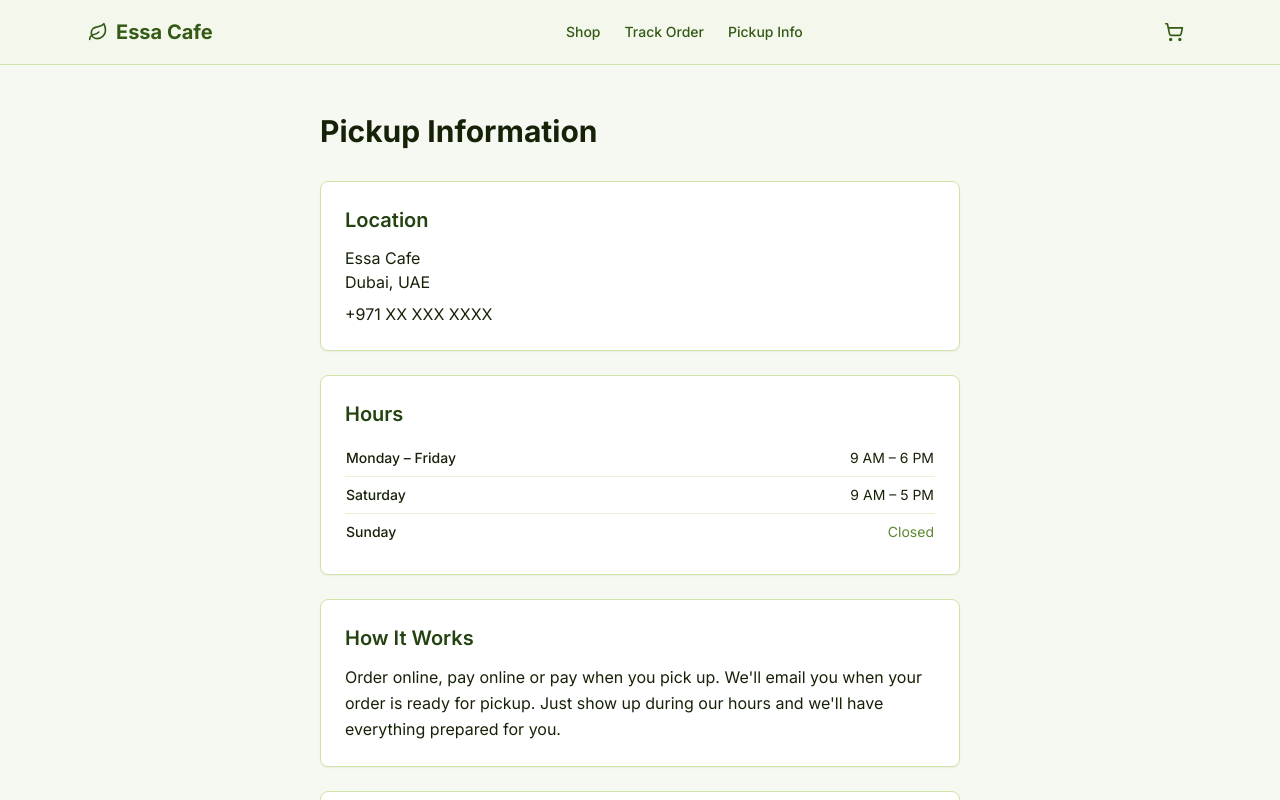
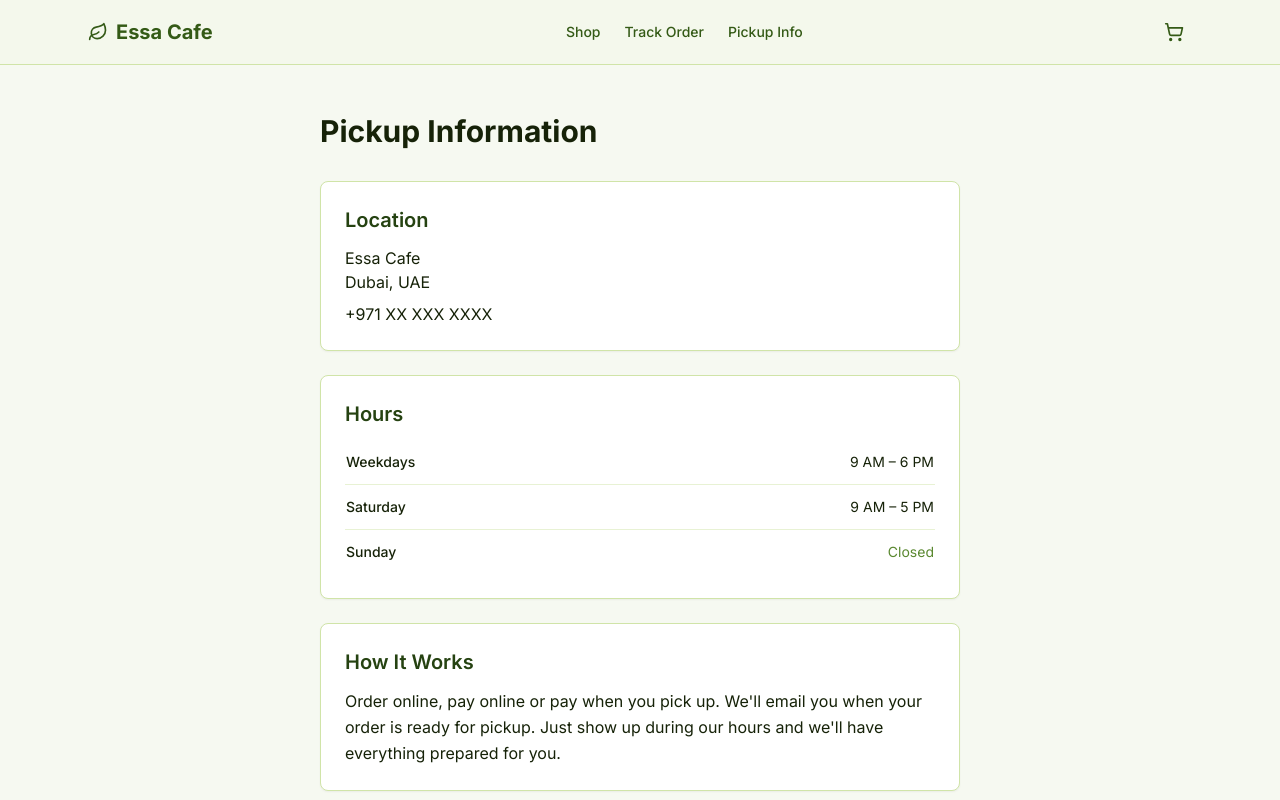
Before and after one commit to ashrid/essa-coffee, a Next.js app: page /pickup-info in a window 1280 px wide. Shown: the top 800 px of the page. Built offline with nearby package versions, Linux system fonts and the light colour scheme.

Commit message:
fix: simplify pickup page hours labels
Shorten the weekdays label and loosen the hours table spacing so the pickup page reads cleanly line by line.

Ultraworked with [Sisyphus](https://github.com/code-yeongyu/oh-my-openagent)

Co-authored-by: Sisyphus <clio-agent@sisyphuslabs.ai>

```diff
--- a/app/(store)/pickup-info/page.tsx
+++ b/app/(store)/pickup-info/page.tsx
@@ -46,8 +46,8 @@ export default function PickupInfoPage() {
                 key={row.day}
                 className={index < hours.length - 1 ? "border-b border-cream-100" : ""}
               >
-                <td className="py-2 font-medium">{row.day}</td>
-                <td className={`py-2 text-right ${row.hours === "Closed" ? "text-sage-500" : ""}`}>
+                <td className="w-1/3 py-3 pr-4 font-medium align-top">{row.day}</td>
+                <td className={`py-3 text-right align-top ${row.hours === "Closed" ? "text-sage-500" : ""}`}>
                   {row.hours}
                 </td>
               </tr>
--- a/lib/shop-hours.ts
+++ b/lib/shop-hours.ts
@@ -306,9 +306,9 @@ export function getDetailedHours(): Array<{ day: string; hours: string }> {
 
   // Weekdays (Mon-Fri)
   if (weekdayHours) {
-    result.push({ day: "Monday – Friday", hours: weekdayHours });
+    result.push({ day: "Weekdays", hours: weekdayHours });
   } else {
-    result.push({ day: "Monday – Friday", hours: "Closed" });
+    result.push({ day: "Weekdays", hours: "Closed" });
   }
 
   // Saturday
```
